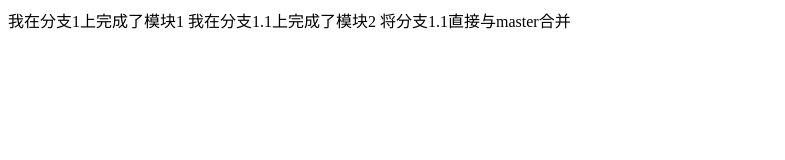
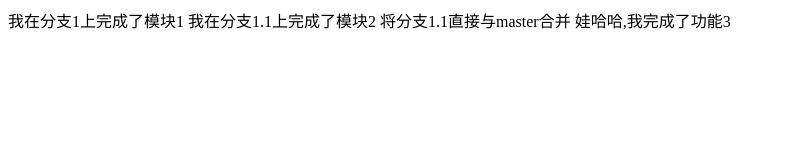
Before and after one commit to huopeful/test, a plain HTML site: page index.html in a window 1280 px wide. Shown: the whole page, without its empty margins (0-785 px from the left). Drawn offline with Linux system fonts and the light colour scheme.

Commit message:
功能3
功能3

```diff
--- a/index.html
+++ b/index.html
@@ -10,5 +10,7 @@
     我在分支1上完成了模块1
     我在分支1.1上完成了模块2
     将分支1.1直接与master合并
+
+    娃哈哈,我完成了功能3
 </body>
 </html>
```
